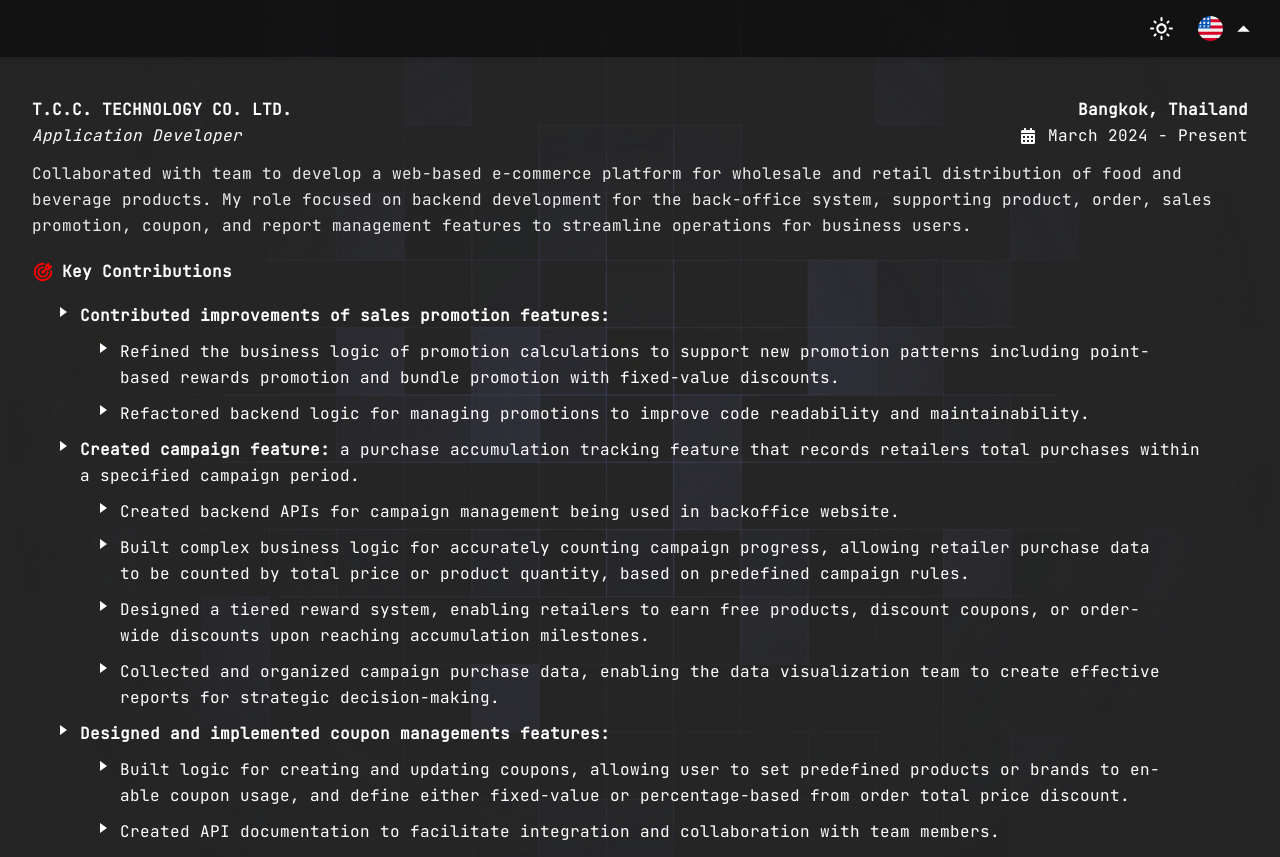
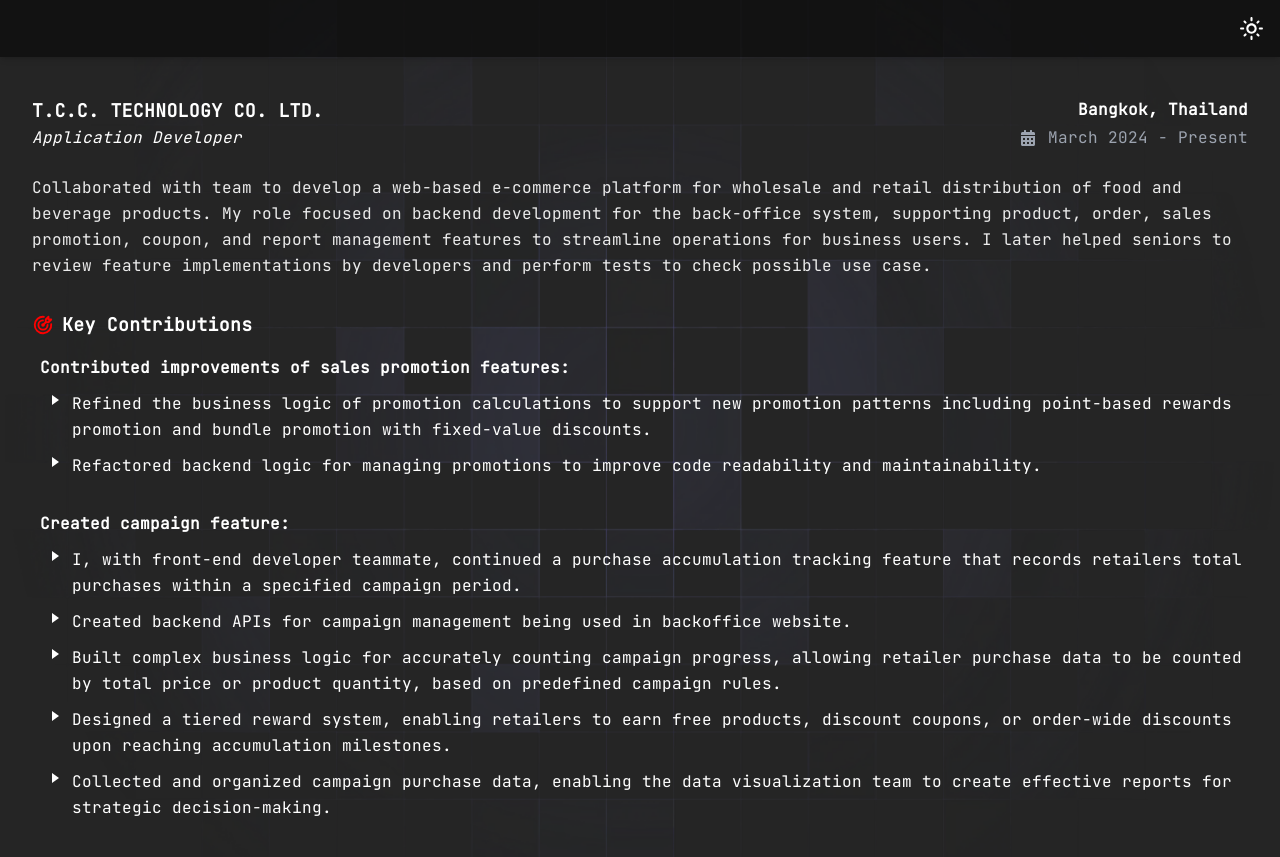
Before and after one commit to HanawuZ/hanawuz-profile-page-v2, a Next.js app: page /experiences/components/ExperienceBody in a window 1280 px wide. Built offline with nearby package versions, Linux system fonts and the light colour scheme.

Commit message:
feat: add google map in skill

```diff
--- a/src/components/layout/Navbar.tsx
+++ b/src/components/layout/Navbar.tsx
@@ -9,10 +9,11 @@
     <div
       className="w-full sticky top-0 flex gap-4 justify-end shadow-md"
       style={{
+        height: "56.98px",
         backgroundColor: mode === "dark" ? "rgba(0, 0, 0, 0.5)" : "#f9f9f9", // 50% opacity
       }}
     >
-      <div className="flex items-center">
+      <div className="flex items-center me-4">
         <button
           className="hover:bg-slate-700 rounded-full p"
           onClick={changeTheme}
@@ -24,7 +25,7 @@
           )}
         </button>
       </div>
-      <LanguageSelect />
+      {/* <LanguageSelect /> */}
     </div>
   );
 };
--- a/src/components/ui/ProjectDetailModal/index.tsx
+++ b/src/components/ui/ProjectDetailModal/index.tsx
@@ -157,7 +157,7 @@
                   color: themes[mode].secondaryText,
                 }}
               >
-                <ul className="mx-10 list-disc text-base max-lg:text-sm">
+                <ul className="mx-10 list-disc text-base">
                   {description?.map((desc, index) => (
                     <ListItem
                       className="leading-relaxed tracking-wide break-normal hyphens-auto"
--- a/src/constants/locales/experiences/index.tsx
+++ b/src/constants/locales/experiences/index.tsx
@@ -57,7 +57,8 @@
                   beverage products. My role focused on backend development for
                   the back-office system, supporting product, order, sales
                   promotion, coupon, and report management features to
-                  streamline operations for business users.
+                  streamline operations for business users. I later helped seniors to
+                  review feature implementations by developers and perform tests to check possible use case.
                 </>
               ),
               sublist: [],
@@ -90,12 +91,14 @@
             {
               description: (
                 <>
-                  <strong> Created campaign feature: </strong> a purchase
-                  accumulation tracking feature that records retailers total
-                  purchases within a specified campaign period.
+                  <strong> Created campaign feature: </strong>
                 </>
               ),
               sublist: [
+                <>I, with front-end developer teammate, continued a purchase
+                  accumulation tracking feature that records retailers total
+                  purchases within a specified campaign period.
+                </>,
                 <>Created backend APIs for campaign management being used in backoffice website.</>,
                 <>
                   Built complex business logic for accurately counting campaign
@@ -168,6 +171,25 @@
             },
             {
               description: (
+                <strong> Involved in enhancing features in Van sale app: </strong>
+              ),
+              sublist: [
+                <>
+                  I have involved in team of mobile application developers in a short period. My responsibility is to enhanced
+                  some features in Van sale application to meet requirements.
+                </>,
+                <>
+                  Enhanced uploading image feature used by user when checkin and checkout retailer shop by
+                  allowing user to upload multiple images.
+                </>,
+                <>
+                  Fixed crash caused by fetching retailer informations at once by adding pagination on
+                  retailer page and add search by their name or phone number.
+                </>,
+              ],
+            },
+            {
+              description: (
                 <strong>Worked on sales report visualization:</strong>
               ),
               sublist: [
@@ -198,73 +220,6 @@
           ],
         },
         //+----------------------------------------------------------------
-        // NEW.
-        // <>
-        //   Collaborated with team to develop an e-commerce platform used for distributing
-        //   food products and beverages to wholesalers and retailers. My role is contributed to the
-        //   development of the back-office system, enabling wholesalers to
-        //   efficiently manage products, orders, sale promotions, coupons, and sales reports.
-        // </>,
-        // <>
-        //   Contributed improvements of sales promotion features including:
-        //   - refined the business logic for promotion calculations to support new promotion patterns.
-        //   - refactored functions for managing promotion data, make codes more readable and understandable.
-        // </>,
-        // <>
-        //   Developed campaign feature, a purchase accumulation tracking feature that records retailers total purchases within a specified campaign period.
-        //   - Implemented backend APIs for managing campaign data.
-        //   - Built complex business logic for accurately counting campaign progress,
-        //     allowing retailer purchase data to be counted by total price or product quantity, based on predefined campaign rules.
-        //   - Designed a tiered reward system, enabling retailers to earn free products, discount coupons, or order-wide discounts upon reaching accumulation milestones.
-        //   - Collected and organized campaign purchase data, enabling the data visualization team to create effective reports for strategic decision-making
-        // </>,
-        // <>
-        //   Designed coupon managements features for back-office website,
-        //   especially creating business logic of create/update coupon,
-        //   allowing user to set predefined products or brands to allow coupon usage and
-        //   define discount with either exact value or percentage of order total price.
-        // </>,
-        // <>
-        //   Collaborated with cross-functional teams, including frontend developers,
-        //   product managers, and QA testers, to design features and
-        //   ensure seamless integration between backend services and frontend applications.
-        // </>,
-        // <>
-        //   Experienced in querying sales order data from the database and visualizng reports in{" "}
-        //   <strong style={{ color: "#20A7C9" }}>Apache Superset</strong> to
-        //   display sales data of each agent or retailer that improved data accessibility and decision-making.
-        // </>,
-
-        //+------------------------------------------------------------------------
-        // Old.
-        // <>
-        //   Worked with team to develop <strong>DMS backoffice</strong> for
-        //   managing distribution process such as managing sales orders, products,
-        //   sales promotions, sales targets, warehousing, sales report, and
-        //   tracking sales.
-        // </>,
-        // <>
-        //   Refined features involving sales promotion such as
-        //   improving promotion calculation logic to support new promotion
-        //   patterns, developing <strong>campaign system</strong> to manage sales
-        //   target for each retailer, and{" "}
-        //   <strong>coupon management system</strong> to manage coupons for
-        //   retailers.
-        // </>,
-        // <>
-        //   Implemented a coupon management feature for the backend application,
-        //   consisting of handling coupons data and calculating discounts when
-        //   retailers apply coupons during sales order creation.
-        // </>,
-        // <>
-        //   Created a user role and permission system on backoffice website for
-        //   managing user access to features of each role.
-        // </>,
-        // <>
-        //   Experienced in querying sales order data from the database and visualizng reports in{" "}
-        //   <strong style={{ color: "#20A7C9" }}>Apache Superset</strong> to
-        //   display sales data of each agent or retailer that improved data accessibility and decision-making.
-        // </>,
       ],
     },
     {
@@ -294,24 +249,20 @@
           list: [
             {
               description: (
+                 <strong>Built core features used in e-commerce platform:</strong>
+              ),
+              sublist: [
                 <>
                   {" "}
-                  <strong>Developed Shopping cart system:</strong> Built it for
+                  Developed Shopping cart system for
                   an ordering platform, enabling retailers to place orders
                   seamlessly.{" "}
+                </>,
+                <>
+                  Create logic for coupon listing and discount calculation
+                  during checkout, supporting both fixed and percentage-based discounts.
                 </>
-              ),
-              sublist: [],
-            },
-            {
-              description: (
-                <>
-                  <strong>Built core coupon system:</strong> Developed logic for
-                  coupon listing and discount calculation during checkout,
-                  supporting both fixed and percentage-based discounts.
-                </>
-              ),
-              sublist: [],
+              ],
             },
             {
               description: (
--- a/src/constants/locales/skills/index.tsx
+++ b/src/constants/locales/skills/index.tsx
@@ -61,6 +61,7 @@
   badge.FIGMA,
   badge.PANDAS,
   badge.SUPERSET,
+  badge.GOOGLE_MAP,
 ];
 
 const skillList: Record<string, SkillList[]> = {
--- a/src/pages/experiences/components/ExperienceBody.tsx
+++ b/src/pages/experiences/components/ExperienceBody.tsx
@@ -4,6 +4,7 @@
 import experiences from "@/constants/locales/experiences";
 import themes from "@/theme";
 import type { ExperienceDetail } from "@/constants/locales/experiences";
+import styles from "./styles.module.css";
 
 const ExperienceBody = () => {
   const { language, mode } = useProfileContext();
@@ -12,18 +13,19 @@
       {experiences[language]?.map((experience, index) => (
         <ExperienceContainer
           key={index}
-          className="mx-4 mt-10 leading-relaxed tracking-wide"
+          className="mx-4 mt-10 mb-20 leading-relaxed tracking-wide"
           workplace={experience?.workplace}
           location={experience?.location}
           position={experience?.position}
           period={experience?.period}
         >
-          <div key={index} className="text-white">
+          <div key={`exp-container-${index}`} className="text-white">
             {experience.details?.map((detail, index) => (
               <>
                 {detail.type === "introduction" && (
                   <ExperienceDetailIntroduction
-                    className="mt-3 max-md:text-sm"
+                    key={`exp-intro-${index}`}
+                    className="mt-6"
                     detail={detail}
                     style={{ color: themes[mode].secondaryText }}
                   />
@@ -36,39 +38,7 @@
               </>
             ))}
           </div>
-
-          {/*
-          <div key={index} className="mt-3">
-                <text className="font-bold">{detail.title}</text>
-                <ul
-                  className="max-md:text-sm list-disc max-md:mx-6 md:mx-10 break-normal hyphens-auto"
-                  style={{ color: themes[mode].secondaryText }}
-                >
-                  {detail.list.map((item,index) => (
-                    <ListItem key={index}>
-                      <div className="ms-2 break-normal hyphens-auto">
-                        {item}
-                      </div>
-                    </ListItem>
-                  ))}
-                </ul>
-              </div>
-          */}
-
-          {/* <ul
-            className="max-md:text-sm mt-3 list-disc max-md:mx-6 md:mx-10 break-normal hyphens-auto"
-            style={{
-              color: themes[mode].secondaryText
-            }}
-          >
-            {experience.detail?.map((detail, index) => (
-              <ListItem key={index}>
-                <p className="ms-2 break-normal hyphens-auto">
-                  {detail}
-                </p>
-              </ListItem>
-            ))}
-          </ul> */}
+          <div className={`${styles.experienceDivider} ${styles.experienceDividerTransparent}`}></div>
         </ExperienceContainer>
       ))}
     </div>
@@ -89,34 +59,39 @@
 const ExperienceDetailBody = (props: ExperienceDetailProp) => {
   const { detail, className, style } = props;
   return (
-    <div className="mt-5">
+    <div className="mt-8">
       <div className="flex items-center gap-2">
         {detail.titleIcon}
-        <text className="font-bold">{detail.title}</text>
+        <div className="font-bold text-lg">{detail.title}</div>
       </div>
-      <div className="ms-2 mt-2 max-md:text-sm leading-relaxed tracking-wide">
-        <ul className="max-md:text-sm list-disc max-md:mx-6 md:mx-10 break-normal hyphens-auto">
+      <div className="ms-2 mt-2 leading-relaxed tracking-wide">
+        <ul className=" list-disc break-normal hyphens-auto">
           {
             detail.list.map((item, index) => (
-              <ListItem key={index}>
+              <div key={index} className="mb-8 mt-4">
                 <div>{item.description} </div>
-                <ul className="max-md:text-sm list-disc max-md:mx-3 md:mx-10 break-normal hyphens-auto">
+                <ul className="list-disc max-md:mx-3 ms-8 break-normal hyphens-auto">
                 {
                   item.sublist.map((item, index) => (
                     <ListItem key={index} className="max-md:ms-2">{item}</ListItem>
                   ))
                 }
                 </ul>
-              </ListItem>
+              </div>
+              // <ListItem className="mt-4" key={index}>
+              //   <div>{item.description} </div>
+                // <ul className="max-md:text-sm list-disc max-md:mx-3 md:mx-10 break-normal hyphens-auto">
+                // {
+                //   item.sublist.map((item, index) => (
+                //     <ListItem key={index} className="max-md:ms-2">{item}</ListItem>
+                //   ))
+                // }
+                // </ul>
+              // </ListItem>
             ))
           }
         </ul>
       </div>
-      {/* <ul className="max-md:text-sm list-disc max-md:mx-6 md:mx-10 break-normal hyphens-auto">
-        {detail.list.map((item, index) => (
-          <ListItem key={index} className="max-md:ms-2">{item}</ListItem>
-        ))}
-      </ul> */}
     </div>
   );
 };
--- a/src/pages/experiences/components/ExperienceContainer.tsx
+++ b/src/pages/experiences/components/ExperienceContainer.tsx
@@ -24,14 +24,14 @@
         }}
       >
         <div className="sm:flex mt-2">
-          <div className="font-bold w-full">{workplace?.toUpperCase()}</div>
+          <div className="font-bold w-full text-lg">{workplace?.toUpperCase()}</div>
           <div className="font-bold w-full sm:text-end">{location}</div>
         </div>
-        <div className="sm:flex max-md:text-sm max-sm:mt-2">
+        <div className="sm:flex  max-sm:mt-2">
           <div className="italic w-full">{position}</div>
-          <div className="max-sm:mt-2 flex gap-3 w-full sm:justify-end items-center">
+          <div className="max-sm:mt-2 flex gap-3 w-full sm:justify-end items-center text-gray-400">
             <FaCalendarAlt size={16}/>
-            <div>{period}</div>
+            <div className="">{period}</div>
           </div>
         </div>
       </div>
--- /dev/null
+++ b/src/pages/experiences/components/styles.module.css
@@ -0,0 +1,18 @@
+.experienceDivider
+{
+	position: relative;
+	margin-top: 60px;
+	height: 1px;
+}
+
+.experienceDividerTransparent:before
+{
+	content: "";
+	position: absolute;
+	top: 0;
+	left: 5%;
+	right: 5%;
+	width: 90%;
+	height: 1px;
+	background-image: linear-gradient(to right, transparent, rgb(255, 255, 255), transparent);
+}
```
Also changed, not shown: src/constants/badge.tsx (+12 -1 lines), src/pages/index.tsx (+11 -14 lines), src/pages/experiences/styles.module.css (line endings or trailing spaces).
